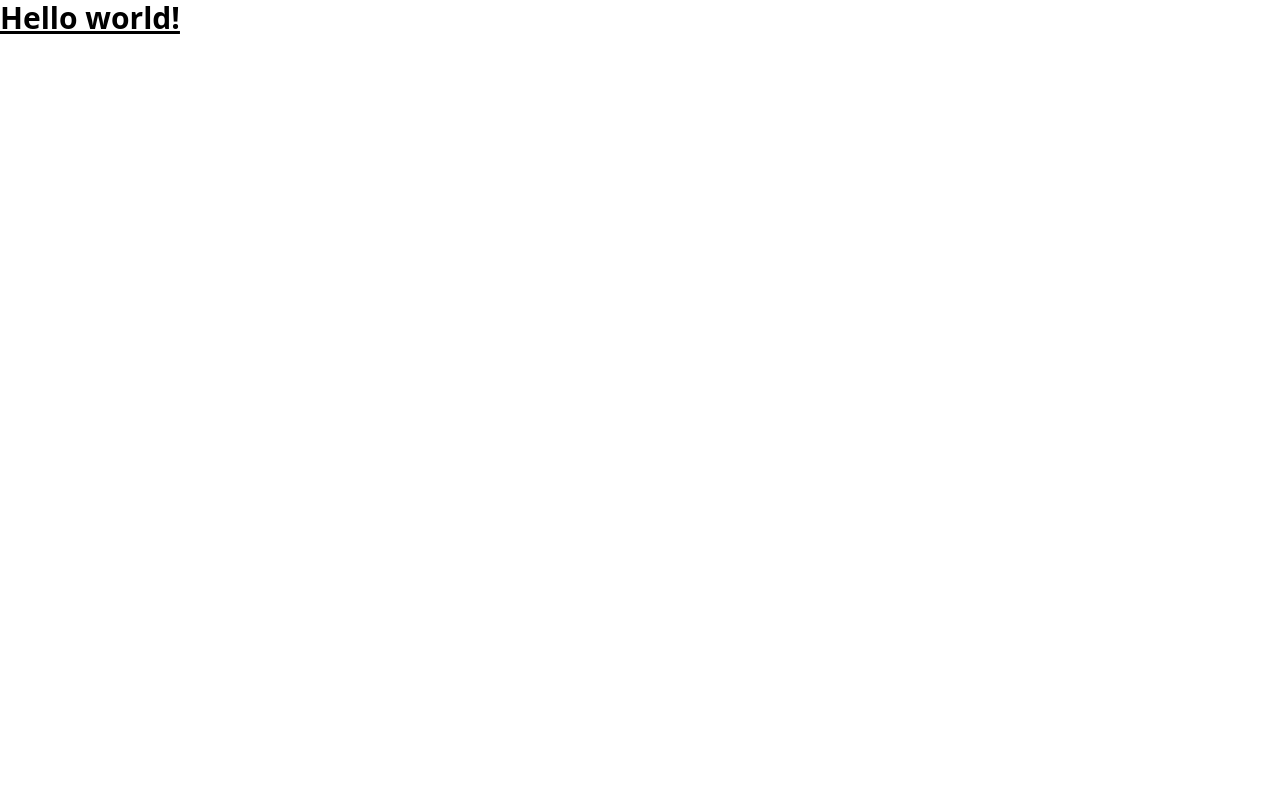
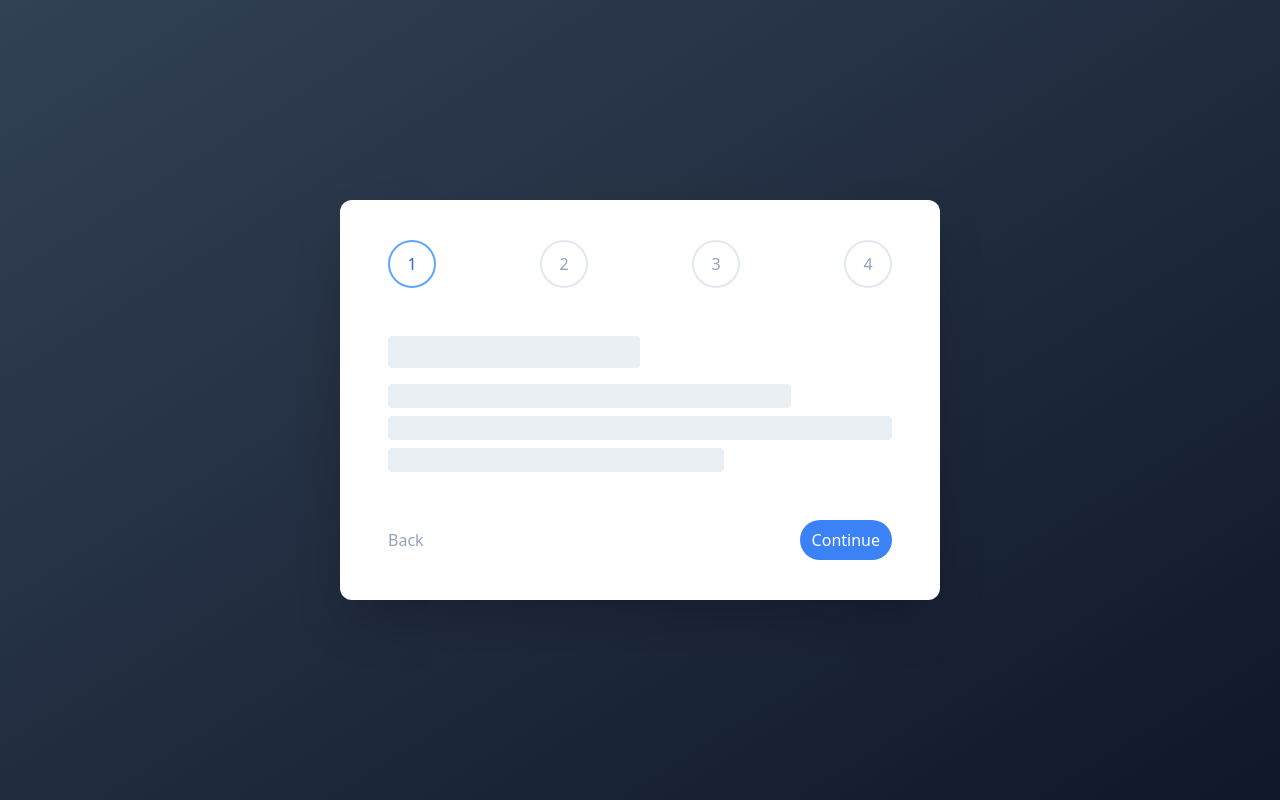
Before and after one commit to chrzrdx/animated-stepper, a React (Vite) app: page / in a window 1280 px wide. Built offline with nearby package versions, Linux system fonts and the light colour scheme.

Commit message:
Add base stepper (without animations)

```diff
--- a/package.json
+++ b/package.json
@@ -11,6 +11,7 @@
     "lint": "rome check --apply ."
   },
   "dependencies": {
+    "clsx": "^1.2.1",
     "react": "^18.2.0",
     "react-dom": "^18.2.0"
   },
--- a/src/App.tsx
+++ b/src/App.tsx
@@ -1,10 +1,75 @@
+import { TStep } from "./types";
+import clsx from "clsx";
+import * as React from "react";
+
 function App() {
   return (
-    <>
-      <main>
-        <h1 className="text-3xl font-bold underline">Hello world!</h1>
-      </main>
-    </>
+    <main className="grid min-h-screen place-items-center bg-gradient-to-br from-slate-700 to-slate-900 px-[5%]">
+      <div className="w-full max-w-[600px]">
+        <Stepper />
+      </div>
+    </main>
+  );
+}
+
+function Stepper() {
+  const [steps, setSteps] = React.useState([1, 2, 3, 4]);
+  const [activeStep, setActiveStep] = React.useState(1);
+
+  return (
+    <div className="rounded-xl bg-white py-10 px-12 w-full shadow-2xl flex flex-col gap-12">
+      <header>
+        <ul className="flex justify-between">
+          {steps.map((n) => (
+            <Step
+              step={n}
+              inactive={activeStep < n}
+              active={activeStep === n}
+              completed={activeStep > n}
+            />
+          ))}
+        </ul>
+      </header>
+
+      <StepContentPlaceholder />
+
+      <footer className="flex justify-between">
+        <button className="text-slate-400" type="button">
+          Back
+        </button>
+        <button
+          className="bg-blue-500 text-white rounded-full px-3 py-2"
+          type="button"
+        >
+          Continue
+        </button>
+      </footer>
+    </div>
+  );
+}
+
+function StepContentPlaceholder() {
+  return (
+    <div>
+      <div className="w-1/2 bg-slate-200/70 rounded h-8" />
+      <div className="w-4/5 bg-slate-200/70 rounded h-6 mt-4" />
+      <div className="w-full bg-slate-200/70 rounded h-6 mt-2" />
+      <div className="w-2/3 bg-slate-200/70 rounded h-6 mt-2" />
+    </div>
+  );
+}
+
+function Step({ step, active, inactive, completed }: TStep) {
+  return (
+    <li
+      className={clsx(
+        "h-12 w-12 rounded-full border-2 flex items-center justify-center leading-none",
+        active && "border-blue-400 text-blue-600",
+        inactive && "border-slate-200 text-slate-400",
+      )}
+    >
+      {step}
+    </li>
   );
 }
 
--- /dev/null
+++ b/src/types.d.ts
@@ -0,0 +1,6 @@
+export type TStep = {
+  step: number;
+  active: boolean;
+  inactive: boolean;
+  completed: boolean;
+};
```
Also changed, not shown: rome.json (line endings or trailing spaces), 1 other file (tests, documents, lock files or other folders).
